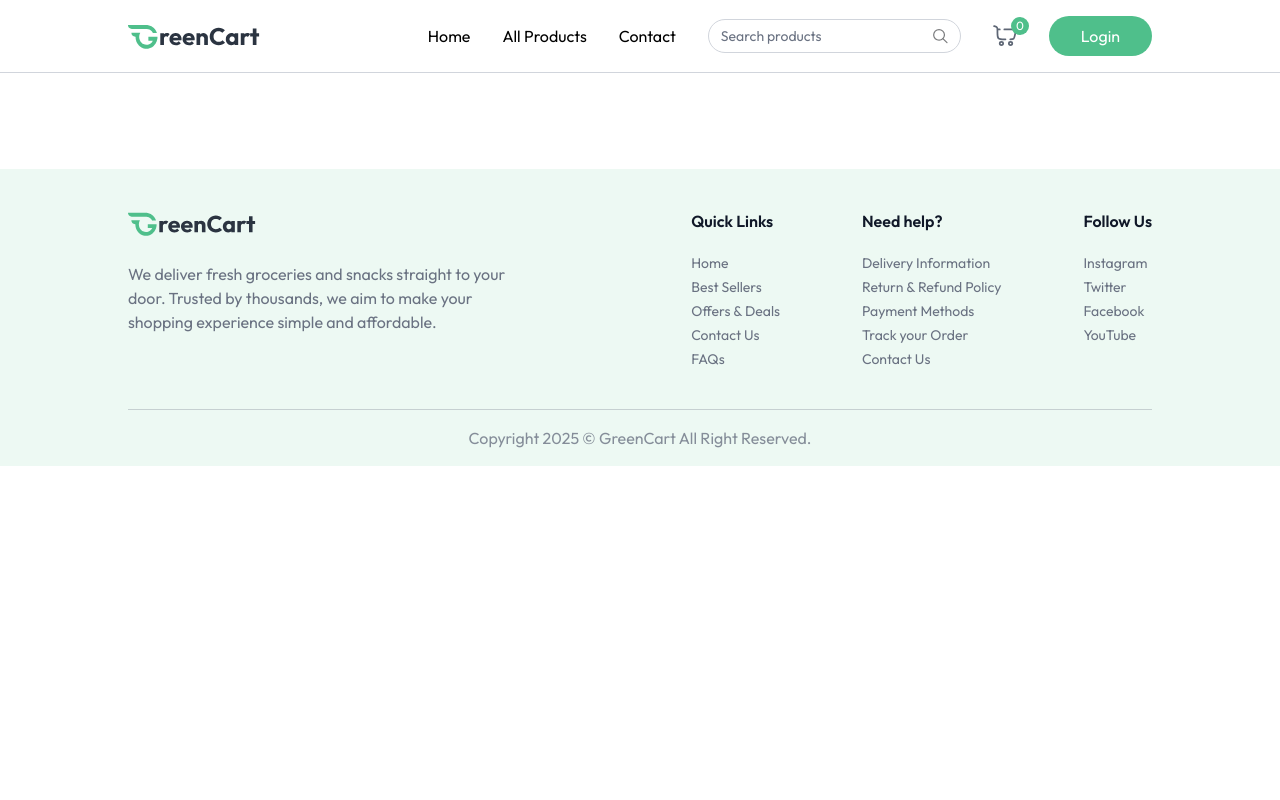
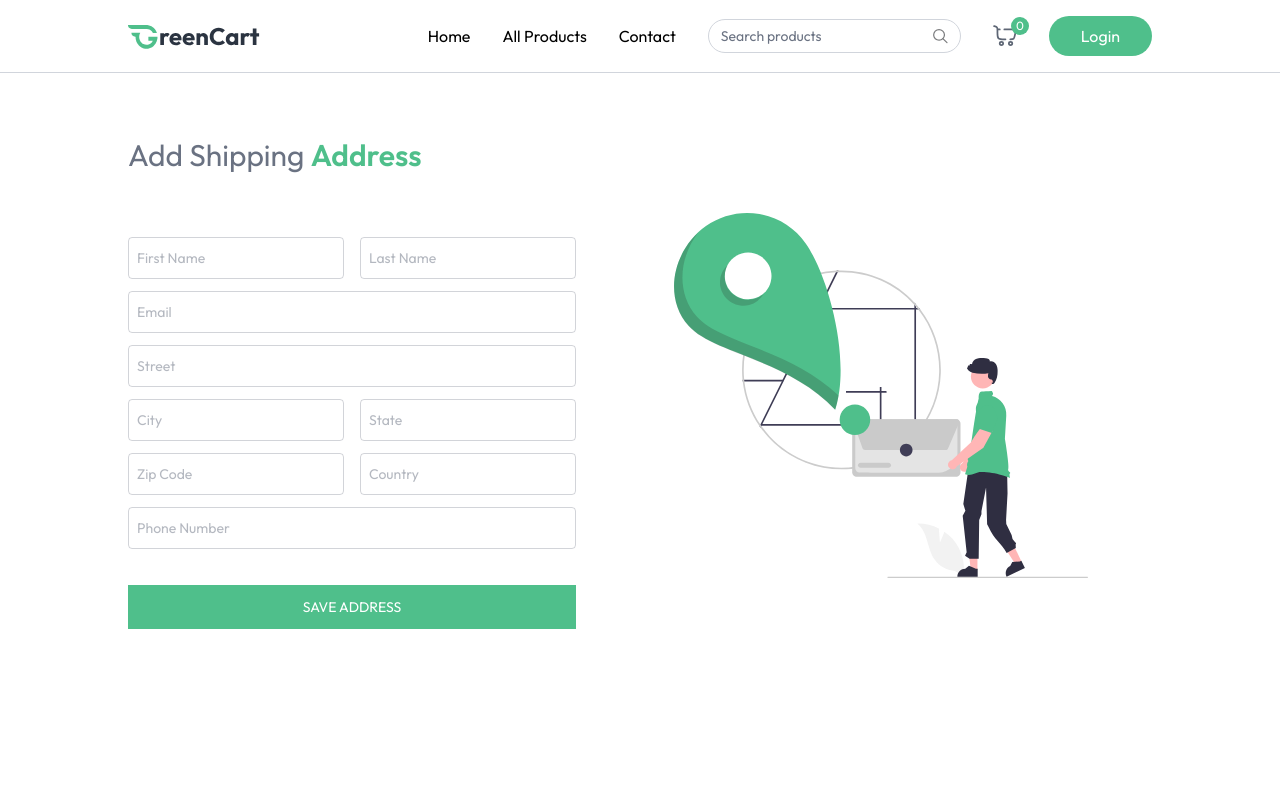
Before and after one commit to AnikaTahshin/grocery-delivery-web, a React (Vite) app: page /add-address in a window 1280 px wide. Shown: the top 800 px of the page. Built offline with nearby package versions, Linux system fonts and the light colour scheme.

Commit message:
add address page done

```diff
--- a/src/App.jsx
+++ b/src/App.jsx
@@ -10,6 +10,7 @@
 import ProductCategory from "./pages/ProductCategory";
 import ProductDetails from "./pages/ProductDetails";
 import Cart from "./pages/Cart";
+import AddAddress from "./pages/AddAddress";
 
 const AppContent = () => {
   const isSellerPath = useLocation().pathname.includes("seller");
@@ -29,7 +30,8 @@
           <Route path="/products/:category" element={<ProductCategory />} />
           <Route path="/products/:category/:id" element={<ProductDetails />} />
           <Route path="/cart" element={<Cart />} />
-
+          <Route path="/add-address" element={<AddAddress />} />
+          {/* Add other routes as needed */}
 
 
         </Routes>
--- /dev/null
+++ b/src/pages/AddAddress.jsx
@@ -0,0 +1,79 @@
+import React, { useState } from 'react'
+import { assets } from '../assets/assets'
+
+const InputField = ({type, placeholder, name, handleChange, address}) => (
+    <input className='w-full px-2 py-2.5 border border-gray-500/30 rounded outline-none text-gray-500 focus:border'
+     type={type} placeholder={placeholder} onChange={handleChange} value={address[name]} required />
+)
+
+const AddAddress = () => {
+
+    const [address, setAddress] = useState({
+        firstName: '',
+        lastName: '',
+        email:'',
+        street: '',
+        city: '',
+        state: '',
+        zipCode: '',
+        country: '',
+        phone: ''
+
+    })
+
+
+    const handleChange = (e) => {
+        const { name, value } = e.target;
+        setAddress(prev => ({
+            ...prev,
+            [name]: value
+        }));
+
+    }
+const onSubmitHandler = async (e) =>{
+    e.preventDefault();
+
+
+}
+
+  return (
+    <div className='mt-16 pb-16'>
+        <p className='text-2xl md:text-3xl text-gray-500'>Add Shipping <span className='font-semibold text-primary'>Address</span></p>
+
+        <div className='flex flex-col-reverse md:flex-row justify-between mt-10'>
+            <div className='flex-1 max-w-md'>
+                <form onSubmit={onSubmitHandler} className='space-y-3 mt-6 text-sm'>
+                    <div className='grid grid-cols-2 gap-4'>
+                        <InputField handleChange={handleChange} address={address} name='firstName' type="text" placeholder="First Name" />
+                        <InputField handleChange={handleChange} address={address} name='lastName' type="text" placeholder="Last Name" />
+                    </div>
+
+                        <InputField handleChange={handleChange} address={address} name='email' type="text" placeholder="Email" />
+                        <InputField handleChange={handleChange} address={address} name='street' type="text" placeholder="Street" />
+
+                       <div className='grid grid-cols-2 gap-4'>
+                         <InputField handleChange={handleChange} address={address} name='city' type ="text" placeholder="City" />
+                        <InputField handleChange={handleChange} address={address} name='state' type="text" placeholder="State" />
+                       </div>
+
+                        <div className='grid grid-cols-2 gap-4'>
+                            <InputField handleChange={handleChange} address={address} name='zipCode'    type="text" placeholder="Zip Code" />
+                        <InputField handleChange={handleChange} address={address} name='country' type="text" placeholder="Country" />
+                        </div>
+                        <InputField handleChange={handleChange} address={address} name='phone' type="text" placeholder="Phone Number" />
+
+                 <button className='w-full mt-6 bg-primary text-white py-3 hover:bg-primary-dull transition cursor-pointer uppercase'>Save Address</button>
+
+                </form>
+
+
+
+            </div>
+            <img src={assets.add_address_iamge} alt="Add Address" className='md:mr-16 mb-16 md:mt-0' />
+
+        </div>
+    </div>
+  )
+}
+
+export default AddAddress
```
